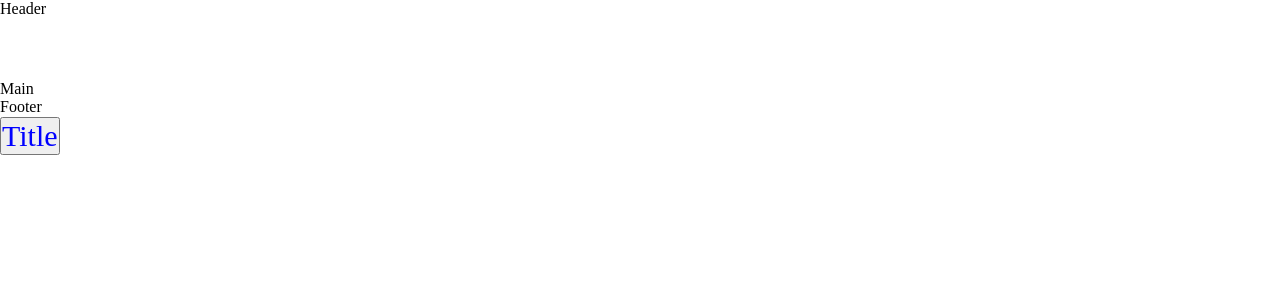
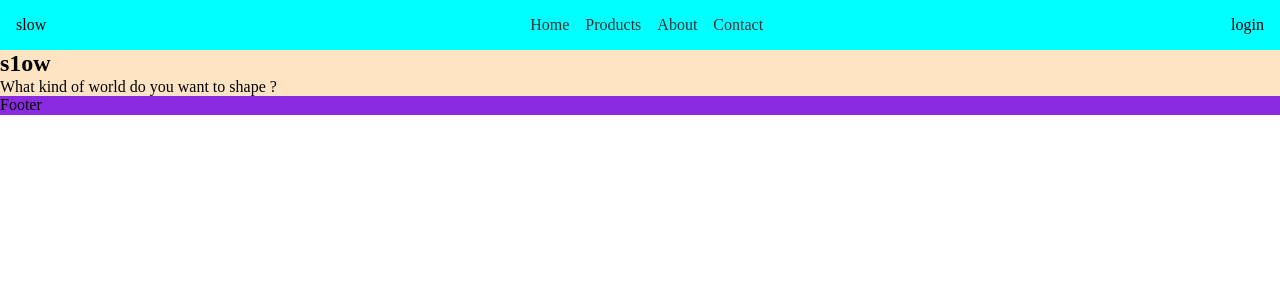
Before and after one commit to Dcose/s1ow, a React app: page / in a window 1280 px wide. Shown: the top 300 px of the page. Built offline with nearby package versions, Linux system fonts and the light colour scheme.

Commit message:
🦄 refactor: homePage...

```diff
--- a/src/App.tsx
+++ b/src/App.tsx
@@ -1,13 +1,10 @@
 import React from 'react'
 import HomePage from './views/HomePage'
-import Button from './component/button/Button'
-// import '@/app.scss'
 
 function App() {
   return (
     <div>
       <HomePage />
-      <Button />
     </div>
   )
 }
--- a/src/index.tsx
+++ b/src/index.tsx
@@ -1,7 +1,7 @@
 import React from 'react'
 import { createRoot } from 'react-dom/client'
 import 'normalize.css' // css重置
-import './assets/css/index.scss'
+import './assets/scss/index.scss'
 import App from './App'
 
 const root = document.getElementById('root')
--- /dev/null
+++ b/src/views/Header.module.scss
@@ -0,0 +1,29 @@
+.header {
+  display: flex;
+  justify-content: space-between;
+  align-items: center;
+  padding: 1rem;
+  background-color: aqua;
+}
+
+.nav {
+  display: flex;
+  list-style: none;
+}
+
+.nav li {
+  margin-left: 1rem;
+}
+
+.nav a {
+  text-decoration: none;
+  color: #333;
+}
+
+.main {
+  background-color: bisque;
+}
+
+.footer {
+  background-color: blueviolet;
+}
--- a/src/views/HomePage.tsx
+++ b/src/views/HomePage.tsx
@@ -1,11 +1,36 @@
 import React from 'react'
+import styles from './Header.module.scss'
 
 function HomePage() {
   return (
     <div>
-      <header style={{ height: '80px' }}>Header</header>
-      <main>Main</main>
-      <footer>Footer</footer>
+      <header className={styles.header}>
+        <div>slow</div>
+        <nav>
+          <ul className={styles.nav}>
+            <li>
+              <a href="/">Home</a>
+            </li>
+            <li>
+              <a href="/products">Products</a>
+            </li>
+            <li>
+              <a href="/about">About</a>
+            </li>
+            <li>
+              <a href="/contact">Contact</a>
+            </li>
+          </ul>
+        </nav>
+
+        <div className="login-cart-section">login</div>
+      </header>
+
+      <main className={styles.main}>
+        <h2>s1ow</h2>
+        <p>What kind of world do you want to shape ?</p>
+      </main>
+      <footer className={styles.footer}>Footer</footer>
     </div>
   )
 }
```
Also changed, not shown: typings.d.ts (+11 -0 lines), src/assets/scss/index.scss (renamed from src/assets/css/index.scss), src/assets/scss/reset.scss (renamed from src/assets/css/reset.scss).
